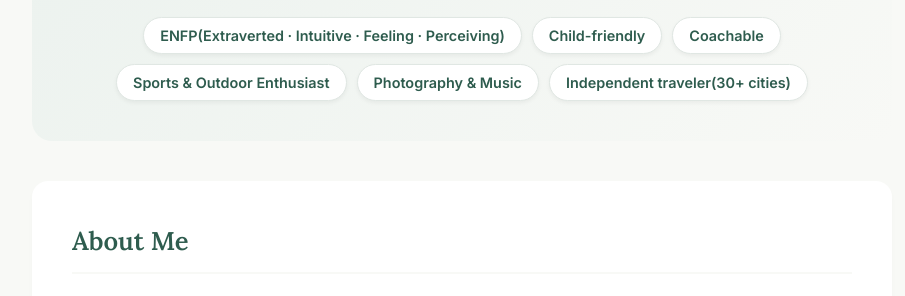
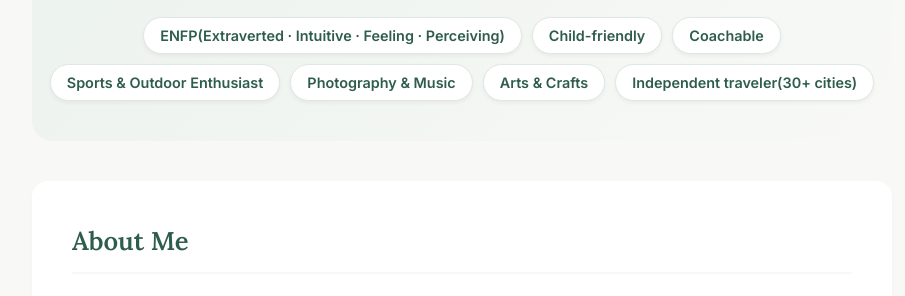
Before and after one commit to minw-ax/Camp-resume, a plain HTML site: page index.html in a window 1280 px wide. Shown: the part 443-739 px from the top of the page, without its empty margins (178-1083 px from the left). Drawn offline with Linux system fonts and the light colour scheme.

Commit message:
key words

```diff
--- a/index.html
+++ b/index.html
@@ -223,6 +223,7 @@
                 <span class="tag">Coachable</span>
                 <span class="tag">Sports & Outdoor Enthusiast</span>
                 <span class="tag">Photography & Music</span>
+                <span class="tag">Arts & Crafts</span>
                 <span class="tag">Independent traveler(30+ cities)</span>
             </div>
         </header>
```
